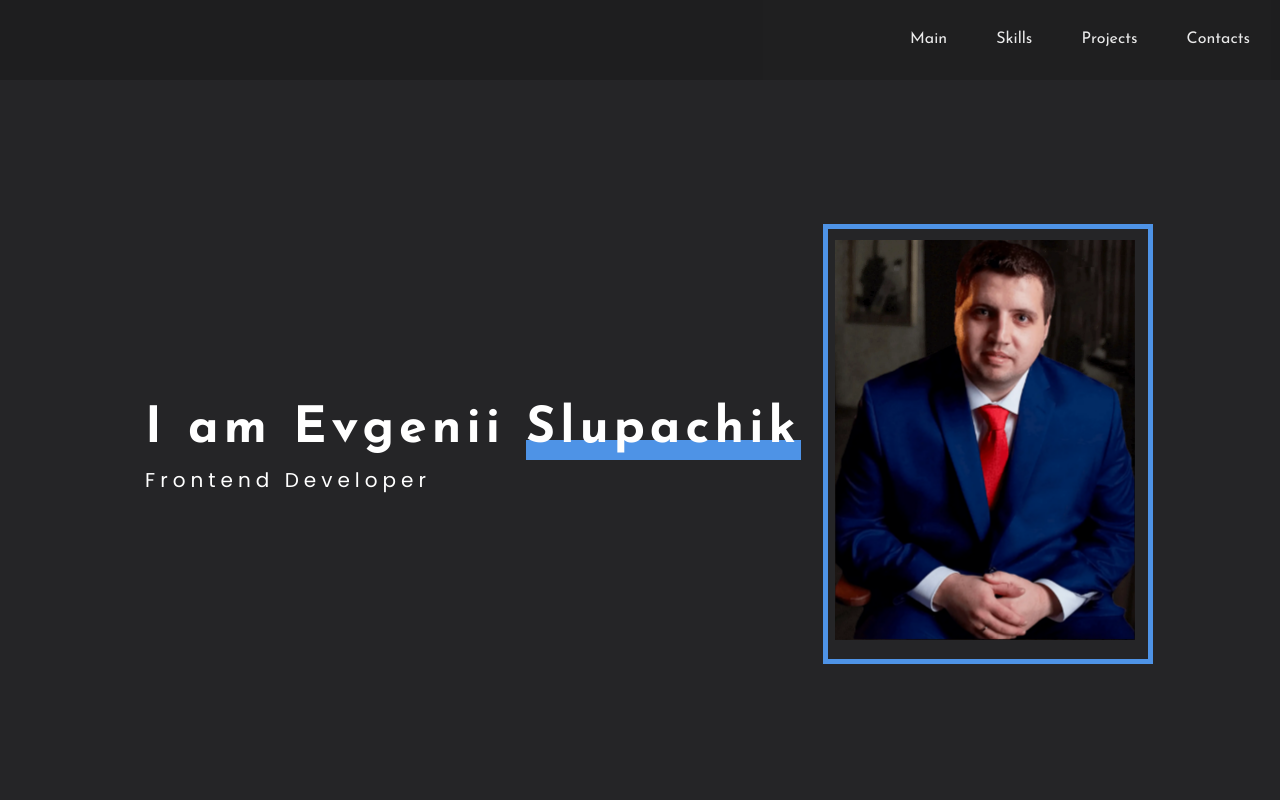
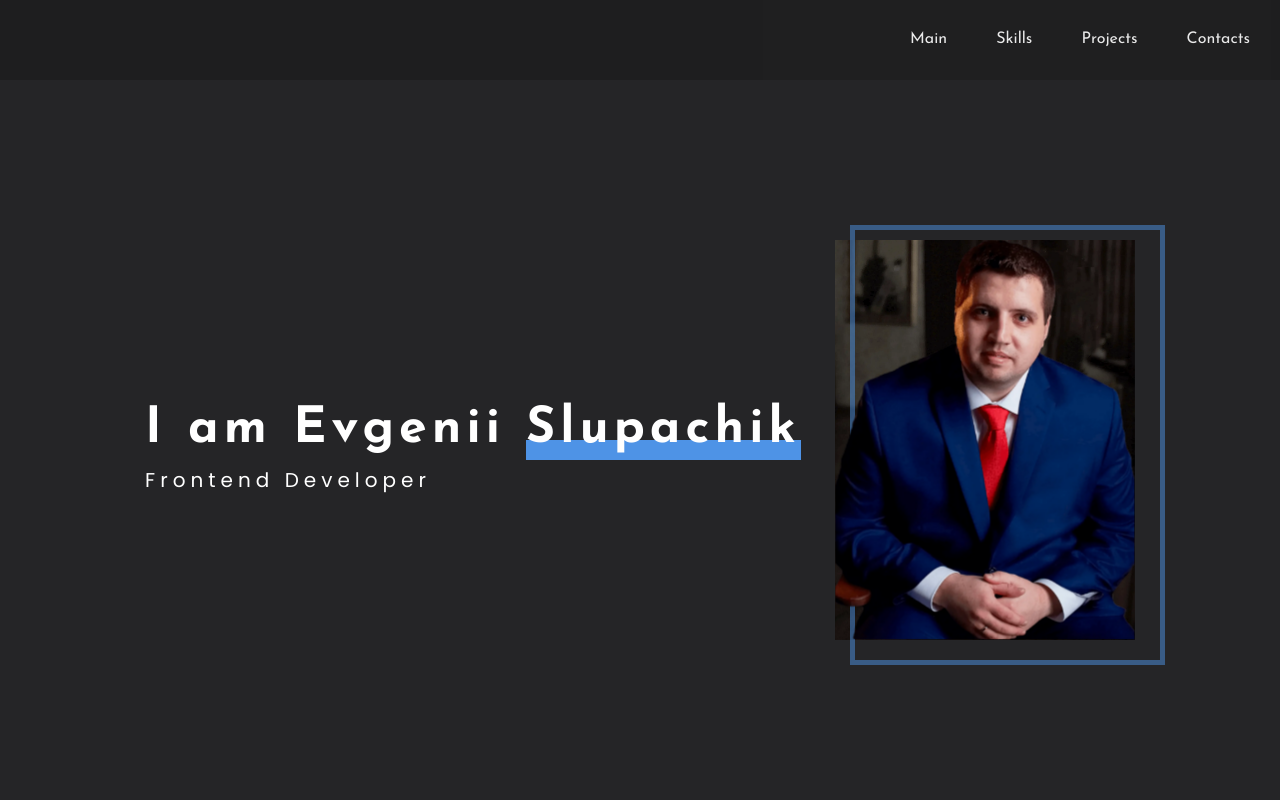
Before and after one commit to MrEvgeniy1989/portfolio, a React (Create React App) app: page / in a window 1280 px wide. Shown: the top 800 px of the page. Built offline with nearby package versions, Linux system fonts and the light colour scheme.

Commit message:
refactor: Исправил рамку для фото.

```diff
--- a/src/main/Main.module.scss
+++ b/src/main/Main.module.scss
@@ -70,6 +70,7 @@
 
     .parallaxEffectImg {
       position: relative;
+      z-index: 1;
       transform-style: preserve-3d;
       transform: perspective(1000px);
 
@@ -84,13 +85,14 @@
         content: '';
 
         position: absolute;
-        top: -4%;
-        left: -4%;
+        z-index: -1;
+        top: -15px;
+        left: 15px;
 
-        width: 110%;
+        width: 105%;
         height: 110%;
 
-        border: 5px solid $primaryColor;
+        border: 5px solid rgb(78 147 230 / 50%);
       }
 
       .photo {
@@ -106,6 +108,7 @@
 
     .mobilePhotoBackground {
       position: relative;
+      z-index: 1;
 
       width: 260px;
       height: 360px;
@@ -120,13 +123,14 @@
         content: '';
 
         position: absolute;
-        top: -4%;
-        left: -4%;
+        z-index: -1;
+        top: -15px;
+        left: 15px;
 
-        width: 110%;
+        width: 105%;
         height: 110%;
 
-        border: 5px solid $primaryColor;
+        border: 5px solid rgb(78 147 230 / 50%);
       }
 
       .mobilePhoto {
```
